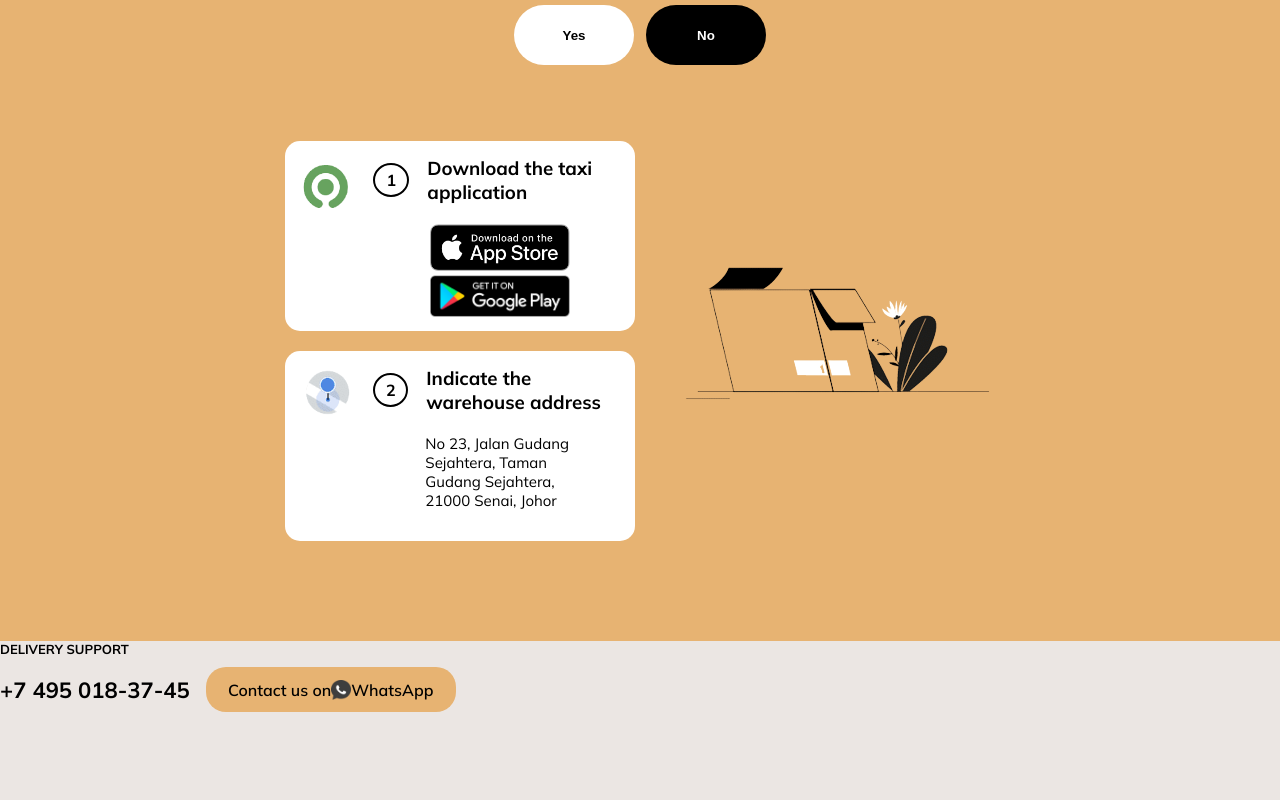
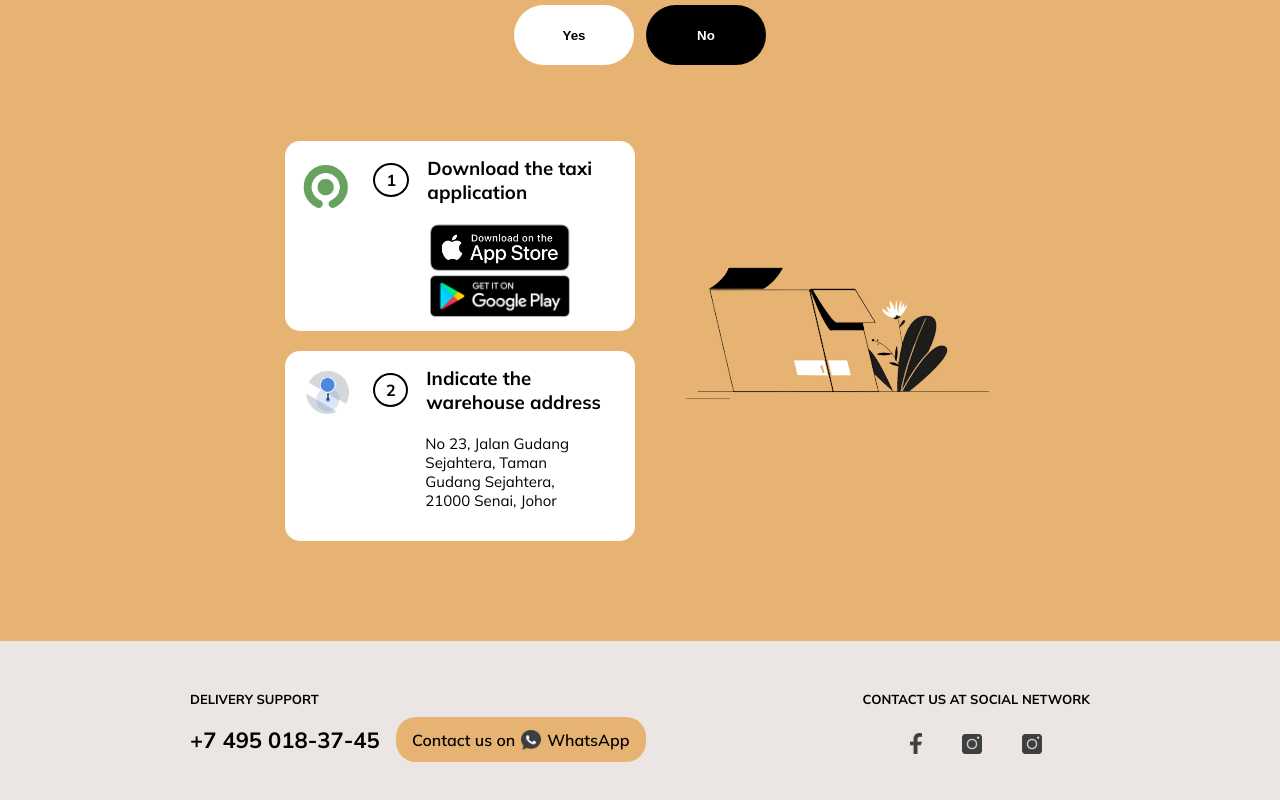
Before and after one commit to syzwnftr/circle-of-life, a React (Create React App) app: page / in a window 1280 px wide. Shown: the part 4861-5661 px from the top of the page. Before the commit the page ends 5573 px from the top, so only its background shows below. Built offline with nearby package versions, Linux system fonts and the light colour scheme; the HTML template or start-up script is replaced by a standard one.

Commit message:
Added content, classname

```diff
--- a/src/components/footer/Footer.jsx
+++ b/src/components/footer/Footer.jsx
@@ -6,16 +6,30 @@ import IG from '../../img/ig.png';
 function Footer() {
     return (
         <div className='c'>
+            <div className="c-wrapper">
                 <div className="c-item">
                     <h3 className="c-title">Delivery Support</h3>
 
                     <div className="c-info">
                         <p className="c-desc">+7 495 018-37-45</p>
                         <a href="https://wa.me/600123456789?text=Hi!%20Welcome%20to%20Circle%20Of%20Life." className='c-link' target="_blank" without rel="noreferrer">
+                            <span className='c-hide'>
                                 Contact us on
-                        <img src={WA} alt="" className="c-icon" />
+                            </span>
+                            <img src={WA} alt="" className="c-wa" />
                             WhatsApp
                         </a>
+                    </div>
+                </div>
+
+                <div className="c-item">
+                    <h3 className="c-title second">Contact us at social network</h3>
+
+                    <div className="c-info medsoc">
+                        <img src={FB} alt="" className="c-icon fb" />
+                        <img src={IG} alt="" className="c-icon" />
+                        <img src={IG} alt="" className="c-icon" />
+                    </div>
                  </div>
             </div>
         </div>
```
Lines whose indentation alone changed are shown as unchanged.
